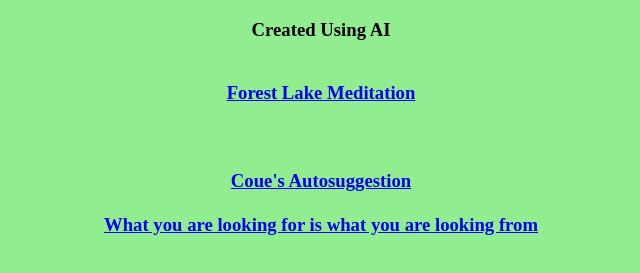
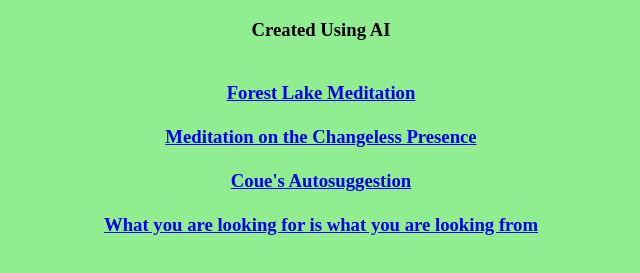
Before and after one commit to srbee/Meditations, a plain HTML site: page index.html in a window 1280 px wide. Shown: the part 61-334 px from the top of the page, without its empty margins (319-959 px from the left). Drawn offline with Linux system fonts and the light colour scheme.

Commit message:
Update index.html

```diff
--- a/index.html
+++ b/index.html
@@ -18,7 +18,7 @@ h1 {text-align: center;}
   <br>
  <a href="https://claude.ai/public/artifacts/4753e9de-5a70-40da-ad70-3b346a02e0e1">Forest Lake Meditation </a>
 <br> <br>
-
+ <a href="https://claude.ai/public/artifacts/6c4869d5-9f22-4964-8335-b6cd5af81b2a">Meditation on the Changeless Presence</a>
 <br> <br>
 <a href="https://claude.ai/public/artifacts/b3e07534-d8f0-4eb4-b1d6-a5b6bc6ddee2">Coue's Autosuggestion  </a>
 <br> <br>
```
